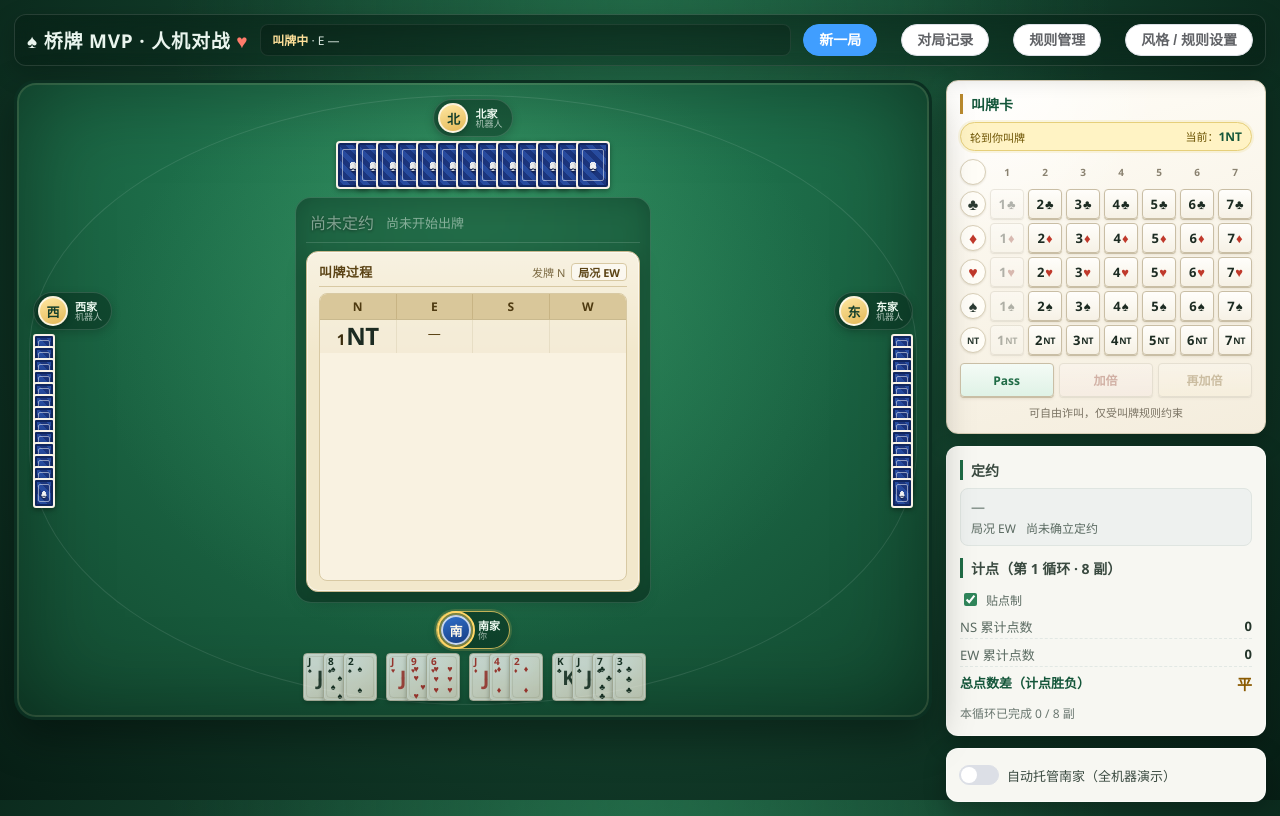
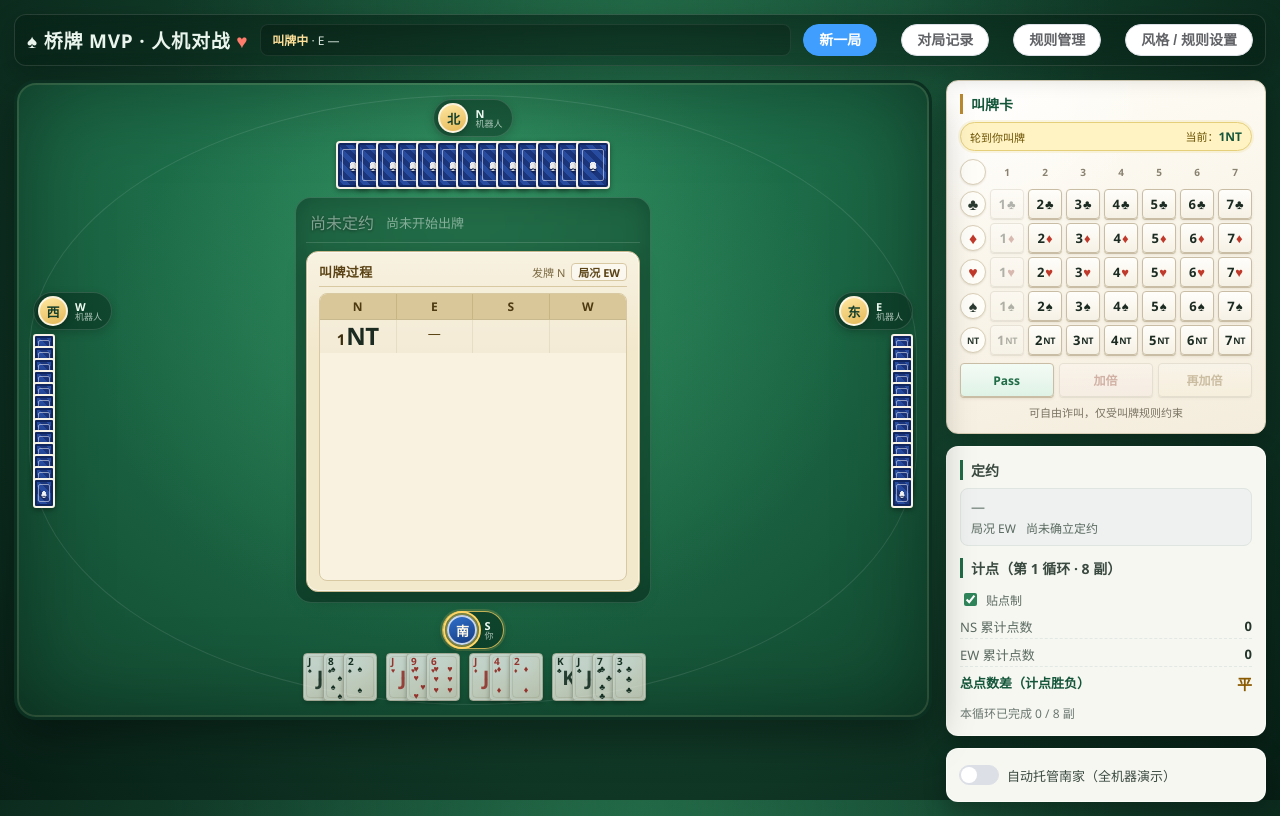
Before and after one commit to joylix/bridge, a Vue app: page / in a window 1280 px wide. Built offline with nearby package versions, Linux system fonts and the light colour scheme.

Commit message:
Use seat letters in player nameplates

```diff
--- a/src/components/Table.vue
+++ b/src/components/Table.vue
@@ -150,7 +150,7 @@ const POSITIONS: Position[] = ['N', 'E', 'S', 'W'];
     <div class="seat north" :class="{ active: isActive('N') }">
       <div class="seat-profile">
         <span class="avatar">北</span>
-        <span class="profile-text"><strong>北家</strong><small>机器人</small></span>
+        <span class="profile-text"><strong>N</strong><small>机器人</small></span>
         <span v-if="isDummySeat('N')" class="dummy-tag">明手</span>
       </div>
       <Hand
@@ -169,7 +169,7 @@ const POSITIONS: Position[] = ['N', 'E', 'S', 'W'];
     <div class="seat west" :class="{ active: isActive('W') }">
       <div class="seat-profile">
         <span class="avatar">西</span>
-        <span class="profile-text"><strong>西家</strong><small>机器人</small></span>
+        <span class="profile-text"><strong>W</strong><small>机器人</small></span>
         <span v-if="isDummySeat('W')" class="dummy-tag">明手</span>
       </div>
       <Hand
@@ -239,7 +239,7 @@ const POSITIONS: Position[] = ['N', 'E', 'S', 'W'];
     <div class="seat east" :class="{ active: isActive('E') }">
       <div class="seat-profile">
         <span class="avatar">东</span>
-        <span class="profile-text"><strong>东家</strong><small>机器人</small></span>
+        <span class="profile-text"><strong>E</strong><small>机器人</small></span>
         <span v-if="isDummySeat('E')" class="dummy-tag">明手</span>
       </div>
       <Hand
@@ -259,7 +259,7 @@ const POSITIONS: Position[] = ['N', 'E', 'S', 'W'];
     <div class="seat south" :class="{ active: isActive('S') }">
       <div class="seat-profile">
         <span class="avatar you">南</span>
-        <span class="profile-text"><strong>南家</strong><small>你</small></span>
+        <span class="profile-text"><strong>S</strong><small>你</small></span>
         <span v-if="isDummySeat('S')" class="dummy-tag">明手</span>
       </div>
       <Hand
```
Also changed, not shown: 1 other file (tests, documents, lock files or other folders).
